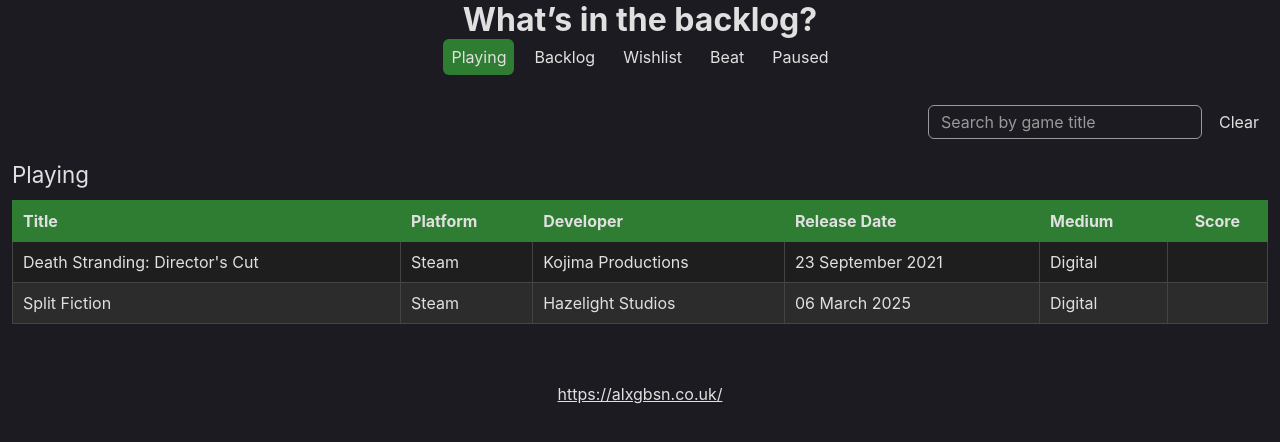
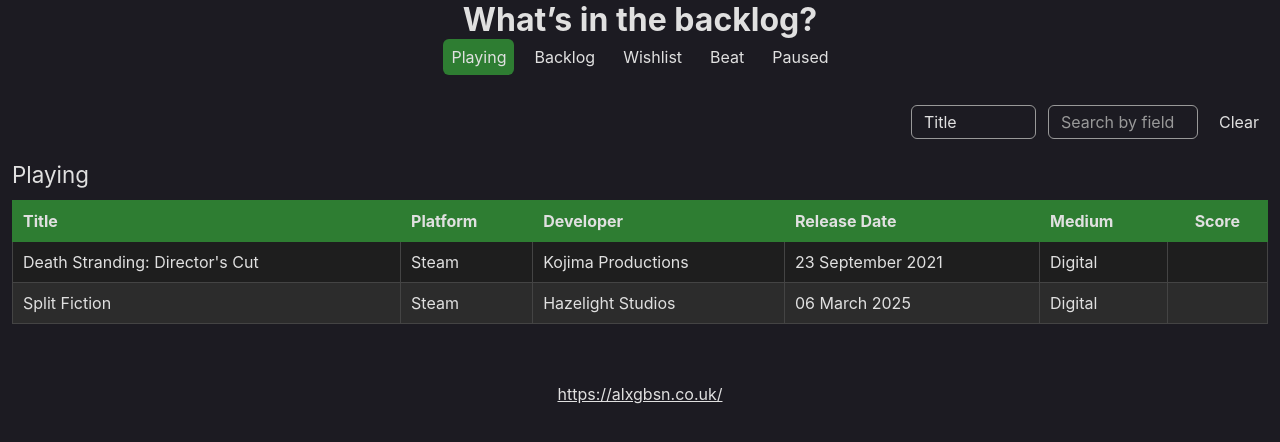
Before and after one commit to alexgibson/games, a React (Vite) app: page / in a window 1280 px wide. Shown: the top 442 px of the page. Built offline with nearby package versions, Linux system fonts and the light colour scheme.

Commit message:
Add search by field name

```diff
--- a/src/css/styles.css
+++ b/src/css/styles.css
@@ -249,15 +249,24 @@ form label {
   width: 0;
 }
 
-form input[type="search"] {
+form input[type="search"],
+form select {
+  appearance: none;
   background: transparent;
   border-radius: 6px;
   border: 1px solid var(--color-search-bar);
   color: var(--color-body);
   font-family: var(--font-family);
   font-size: 1rem;
-  margin-right: var(--margin-xs);
+  margin-right: var(--margin-sm);
+  max-width: 150px;
   padding: 6px 12px;
+}
+
+input[type="search"]::-webkit-search-cancel-button,
+input[type="search"]::-webkit-search-decoration {
+  appearance: none;
+  display: none;
 }
 
 form input[type="search"]::placeholder {
--- a/src/js/components/App.tsx
+++ b/src/js/components/App.tsx
@@ -3,32 +3,38 @@ import React from "react";
 import SearchBar from "./SearchBar.tsx";
 import TabButton from "./TabButton";
 import Table from "./Table";
-import { sortByKey, filterByKey } from "../utils.ts";
+import {
+  sortByKey,
+  filterByKey,
+  validStatusKeys,
+  isGameKey,
+} from "../utils.ts";
 import { useState } from "react";
 
 const App: React.FC = () => {
   const [selectedTab, setSelectedTab] = useState<string>("Playing");
+  const [searchField, setSearchField] = useState<GameKey>("title");
   const [searchValue, setSearchValue] = useState<string>("");
   const allGames: Game[] = sortByKey(Games, "title");
   const data: Game[] = filterByKey(allGames, "status", selectedTab);
-  const filteredData: Game[] = filterByKey(data, "title", searchValue);
-  const allStatus: Status[] = [
-    "Playing",
-    "Backlog",
-    "Wishlist",
-    "Beat",
-    "Paused",
-  ];
+  const filteredData: Game[] = filterByKey(data, searchField, searchValue);
 
-  const handleSearchChange = (e: React.ChangeEvent<HTMLInputElement>) => {
-    const searchValue = e.target.value;
-    setSearchValue(searchValue);
+  const handleFieldChange = (e: React.ChangeEvent<HTMLSelectElement>) => {
+    const value = e.target.value;
+
+    if (isGameKey(value)) {
+      setSearchField(value);
+    }
+  };
+
+  const handleValueChange = (e: React.ChangeEvent<HTMLInputElement>) => {
+    setSearchValue(e.target.value);
   };
 
   return (
     <>
       <menu role="tablist" aria-label="Game Status">
-        {allStatus.map((status: string) => (
+        {validStatusKeys.map((status: string) => (
           <TabButton
             key={status}
             id={`${status}-TabButton`}
@@ -40,10 +46,11 @@ const App: React.FC = () => {
         ))}
       </menu>
       <SearchBar
-        placeholder="Search by game title"
+        placeholder="Search by field"
         value={searchValue}
         onSubmit={(e) => e.preventDefault()}
-        onChange={handleSearchChange}
+        onValueChange={handleValueChange}
+        onFieldChange={handleFieldChange}
         onClear={() => setSearchValue("")}
         ariaControls={`${selectedTab}-Table`}
       />
--- a/src/js/components/SearchBar.tsx
+++ b/src/js/components/SearchBar.tsx
@@ -1,4 +1,5 @@
 import React from "react";
+import { validGameKeys } from "../utils.ts";
 
 type SearchBarProps = Omit<
   React.HTMLAttributes<HTMLFormElement>,
@@ -7,7 +8,8 @@ type SearchBarProps = Omit<
   placeholder: string;
   value: string;
   onSubmit: React.FormEventHandler<HTMLFormElement>;
-  onChange: (e: React.ChangeEvent<HTMLInputElement>) => void;
+  onValueChange: (e: React.ChangeEvent<HTMLInputElement>) => void;
+  onFieldChange: (e: React.ChangeEvent<HTMLSelectElement>) => void;
   onClear: () => void;
   ariaControls: string;
 };
@@ -16,19 +18,28 @@ const SearchBar: React.FC<SearchBarProps> = ({
   placeholder,
   value,
   onSubmit,
-  onChange,
+  onValueChange,
+  onFieldChange,
   onClear,
   ariaControls,
 }) => {
   return (
     <form onSubmit={onSubmit}>
+      <label htmlFor="field">Field</label>
+      <select id="field" onChange={onFieldChange} aria-controls="search">
+        {Object.entries(validGameKeys).map(([key, value]) => (
+          <option key={key} value={value}>
+            {key}
+          </option>
+        ))}
+      </select>
       <label htmlFor="search">Search</label>
       <input
         id="search"
         type="search"
         name="search"
         value={value}
-        onChange={onChange}
+        onChange={onValueChange}
         placeholder={placeholder}
         aria-controls={ariaControls}
       />
--- a/src/js/types/global.d.ts
+++ b/src/js/types/global.d.ts
@@ -19,6 +19,7 @@ declare global {
     score: OneToTen;
     medium: Medium;
   }
+  type GameKey = keyof Game;
 }
 
 export {};
--- a/src/js/utils.ts
+++ b/src/js/utils.ts
@@ -65,3 +65,35 @@ export function formatShortDate(date: Date, locale: string = "en-GB"): string {
     day: "2-digit",
   }).format(date);
 }
+
+/**
+ * Array of valid status keys.
+ */
+export const validStatusKeys: Status[] = [
+  "Playing",
+  "Backlog",
+  "Wishlist",
+  "Beat",
+  "Paused",
+];
+
+/**
+ * Object of valid game keys/values for search fields.
+ */
+export const validGameKeys = {
+  Title: "title",
+  Platform: "platform",
+  Developer: "developer",
+  "Release Date": "releaseDate",
+  Score: "score",
+  Medium: "medium",
+};
+
+/**
+ * Returns true if given key is a valid Game object key.
+ * @param key to validate.
+ * @returns boolean.
+ */
+export const isGameKey = (key: string): key is GameKey => {
+  return Object.values(validGameKeys).includes(key as GameKey);
+};
```
Also changed, not shown: 1 other file (tests, documents, lock files or other folders).
